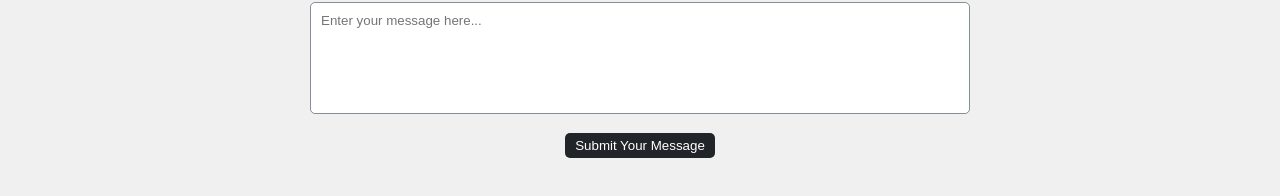
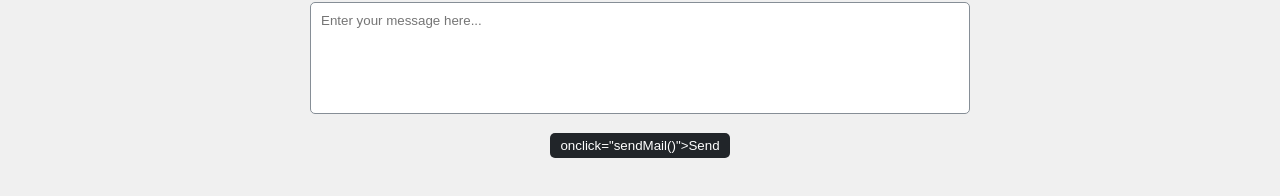
Before and after one commit to Sneha-1021/PORTFOLIO_WD_04, a plain HTML site: page index.html in a window 1280 px wide. Shown: the part 3284-3480 px from the top of the page. Drawn offline with nearby package versions, Linux system fonts and the light colour scheme.

Commit message:
Update index.html

```diff
--- a/index.html
+++ b/index.html
@@ -375,9 +375,7 @@
             ></textarea>
 
             <div class="form-button">
-              <button type="submit">
-                Submit Your Message
-              </button>
+              <button type="submit"> onclick="sendMail()">Send</button>
             </div>
           </form>
         </div>
```
